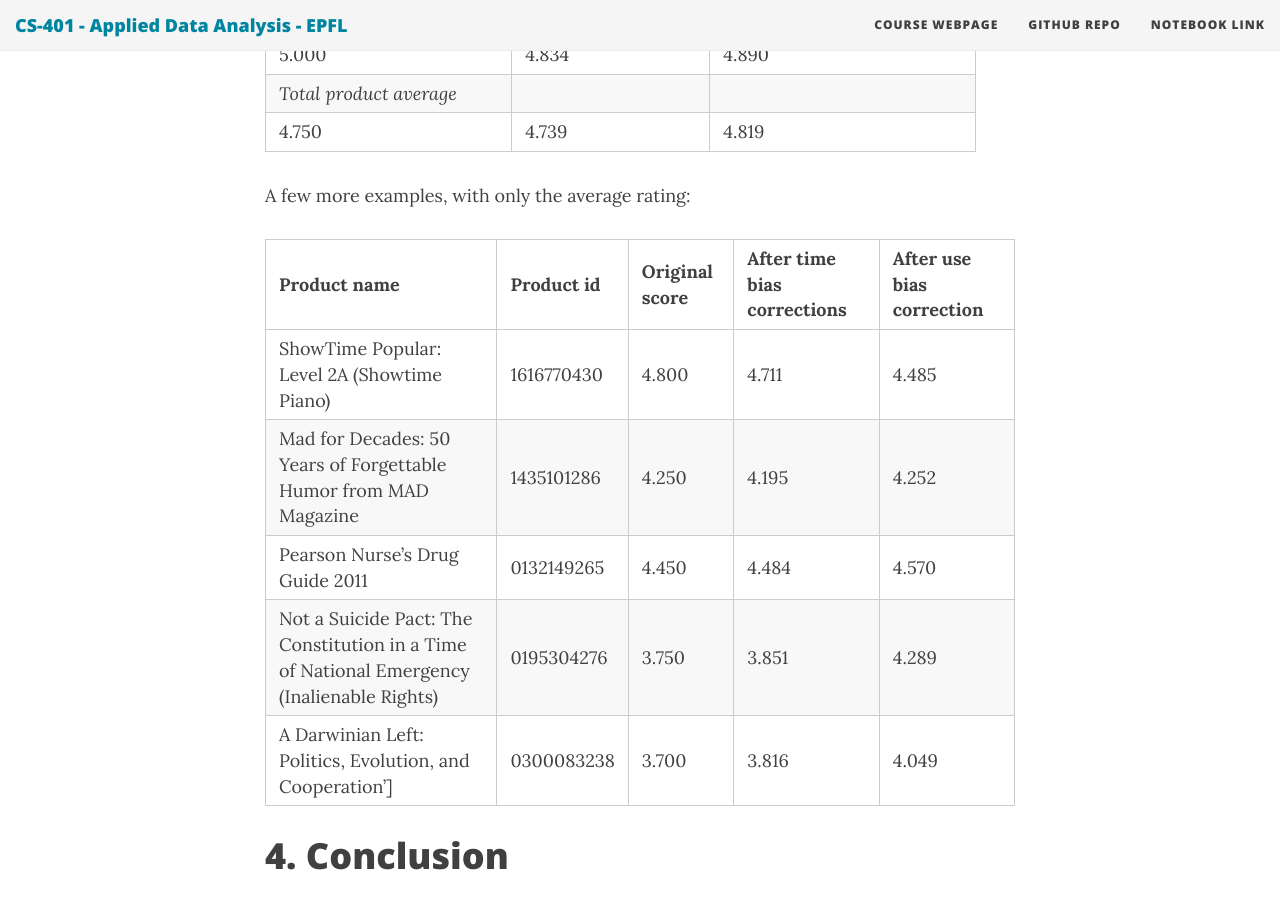
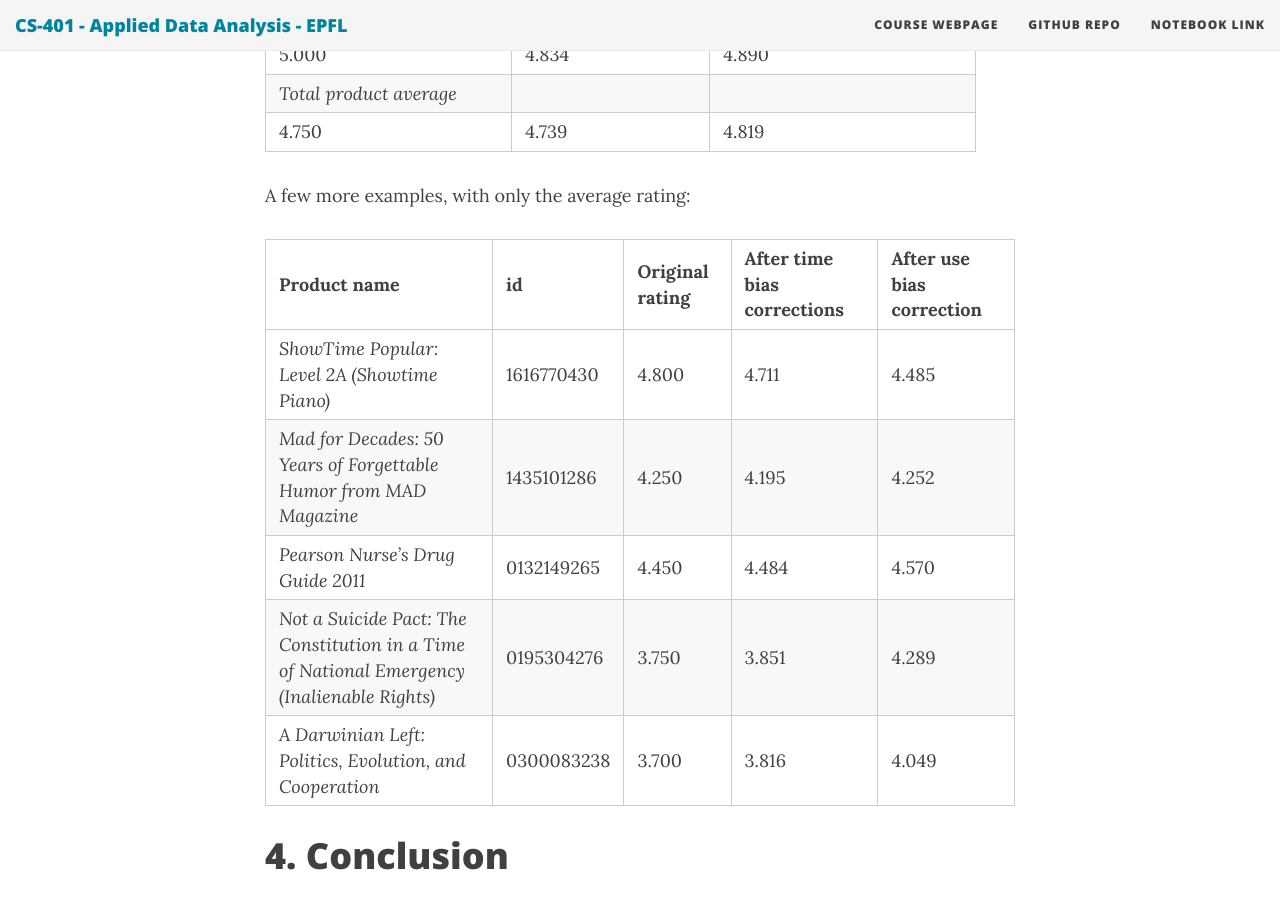
Before and after one commit to ada-lyn/ada-lyn.github.io, a Jekyll site: the page built from index.md, in a window 1280 px wide and 900 px high, scrolled down 33899 px. Built offline with Jekyll 4.4.1, drawn with Linux system fonts in a browser that asks for light colours; nearby versions of some CDN libraries; formulas are drawn with MathJax 3.

Commit message:
Update index.md

```diff
--- a/index.md
+++ b/index.md
@@ -428,13 +428,13 @@
 
 A few more examples, with only the average rating:
 
-|Product name | Product id | Original score | After time bias corrections | After use bias correction |
+|Product name | id | Original rating | After time bias corrections | After use bias correction |
 |--|--|--|--|--|
-|ShowTime  Popular: Level 2A (Showtime Piano) | 1616770430 | 4.800 | 4.711 | 4.485 |
-|Mad for Decades: 50 Years of Forgettable Humor from MAD Magazine | 1435101286 | 4.250 | 4.195 | 4.252 |
-|Pearson Nurse's Drug Guide 2011 | 0132149265 | 4.450 | 4.484 | 4.570 |
-|Not a Suicide Pact: The Constitution in a Time of National Emergency (Inalienable Rights) | 0195304276 | 3.750 | 3.851 | 4.289 |
-|A Darwinian Left: Politics, Evolution, and Cooperation'] | 0300083238 | 3.700 | 3.816 | 4.049 |
+|*ShowTime  Popular: Level 2A (Showtime Piano)* | 1616770430 | 4.800 | 4.711 | 4.485 |
+|*Mad for Decades: 50 Years of Forgettable Humor from MAD Magazine* | 1435101286 | 4.250 | 4.195 | 4.252 |
+|*Pearson Nurse's Drug Guide 2011* | 0132149265 | 4.450 | 4.484 | 4.570 |
+|*Not a Suicide Pact: The Constitution in a Time of National Emergency (Inalienable Rights)* | 0195304276 | 3.750 | 3.851 | 4.289 |
+|*A Darwinian Left: Politics, Evolution, and Cooperation* | 0300083238 | 3.700 | 3.816 | 4.049 |
 
 <a name="conclusion_"></a>
 
```
